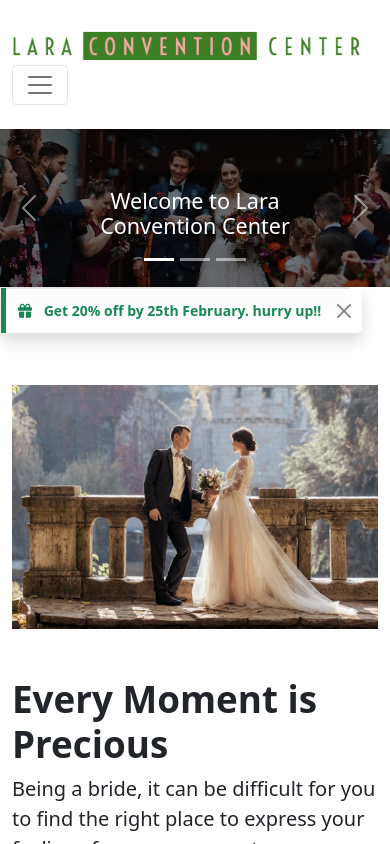
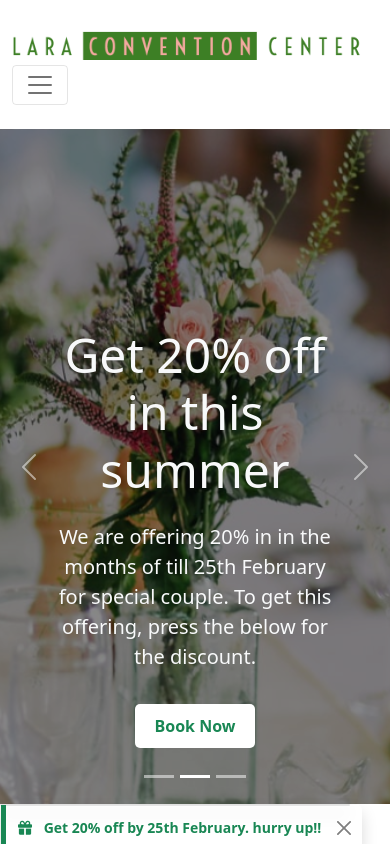
Before and after one commit to hasan-mohammad-bd/lara-convention-center-bootstrap-public, a plain HTML site: page index.html in a window 390 px wide. Both pictures are taken after a click on the link 187 px from the left and 44 px from the top of the page. Shown: the top 844 px of the page. Drawn offline with nearby package versions, Linux system fonts and the light colour scheme.

```diff
--- a/index.html
+++ b/index.html
@@ -53,7 +53,7 @@
     <!-- showcase section -->
 
     <section class="showcase">
-        <div class="container-xxl p-0 mx-auto">
+        <div style="" class="">
           <div id="carouselExampleDark" class="carousel carousel-light slide" data-bs-ride="carousel">
             <div class="carousel-indicators">
               <button type="button" data-bs-target="#carouselExampleDark" data-bs-slide-to="0" class="active" aria-current="true" aria-label="Slide 1"></button>
@@ -61,31 +61,25 @@
               <button type="button" data-bs-target="#carouselExampleDark" data-bs-slide-to="2" aria-label="Slide 3"></button>
             </div>
             <div class="carousel-inner">
-              <div class="carousel-item active" data-bs-interval="10000">
-                <img src="./images/banner-1.png" class="d-block img-fluid" alt="...">
+              <div style="background-position:center;height: 80vh;background-size: cover;background-image: url(./images/banner-1.png);" class="carousel-item active" data-bs-interval="5000">
                 <div class="carousel-caption">
-                  <h1 class="fs-48 text-light my-4 d-none d-md-block">Welcome to Lara Convention Center</h1>
-                  <h4 class="d-md-none">Welcome to Lara Convention Center</h4>
-                  <p class="lead text-light d-none d-md-block">Lara convention center is the perfect venue to hold your next intimate event. It is nestled in a terrific location in Uttara, Dhaka and just minutes’ drive from Shahajalal International Airport.</p>
-                    <a class="lara-btn my-3 d-none d-md-inline-block" href="#best-deal ">Book Now</a>
+                  <h1 class="fs-48 text-light my-4">Welcome to Lara Convention Center</h1>
+                  <p class="lead text-light">Lara convention center is the perfect venue to hold your next intimate event. It is nestled in a terrific location in Uttara, Dhaka and just minutes’ drive from Shahajalal International Airport.</p>
+                    <a class="lara-btn my-3" href="#best-deal ">Book Now</a>
                 </div>
               </div>
-              <div class="carousel-item" data-bs-interval="10000">
-                <img src="./images/banner.png" class="d-block img-fluid" alt="...">
+              <div style="background-position:center;height: 80vh;background-size: cover;background-image: url(./images/banner.png);" class="carousel-item" data-bs-interval="5000">
                 <div class="carousel-caption">
-                  <h1 class="fs-48 text-light d-none d-md-block my-4">Get 20% off in this summer</h1>
-                  <h4 class="d-md-none">Get 20% off in this summer</h4>
-                  <p class="lead text-light d-none d-md-block">We are offering 20% in in the months of till 25th February for special couple. To get this offering, press the below for the discount.</p>
-                    <a class="lara-btn my-3 d-none d-md-inline-block" href="#best-deal">Book Now</a>
+                  <h1 class="fs-48 text-light my-4">Get 20% off in this summer</h1>
+                  <p class="lead text-light">We are offering 20% in in the months of till 25th February for special couple. To get this offering, press the below for the discount.</p>
+                    <a class="lara-btn my-3" href="#best-deal">Book Now</a>
                 </div>
               </div>
-              <div class="carousel-item" data-bs-interval="10000">
-                <img src="./images/banner-2.png" class="d-block img-fluid" alt="...">
+              <div style="background-position:center;height: 80vh;background-size: cover;background-image: url(./images/banner-2.png);" class="carousel-item" data-bs-interval="5000">
                 <div class="carousel-caption">
-                  <h1 class="fs-48 text-light my-4 d-none d-md-block">We are offering welcome drink for FREE</h1>
-                  <h4 class="d-md-none">We are offering welcome drink for FREE</h4>
-                  <p class="lead text-light d-none d-md-block">As every guest is special, we are serving a special refresh drink with lemon. this is totally free. Most of out guest like this special drink so much</p>
-                    <a class="lara-btn my-3 d-none d-md-inline-block" href="#best-deal">Book Now</a>
+                  <h1 class="fs-48 text-light">We are offering welcome drink for FREE</h1>
+                  <p class="lead text-light">As every guest is special, we are serving a special refresh drink with lemon. this is totally free. Most of out guest like this special drink so much</p>
+                    <a class="lara-btn my-3" href="#best-deal">Book Now</a>
                 </div>
               </div>
             </div>
@@ -100,10 +94,11 @@
           </div>
         </div>
     </section>
+
    <!-- toast -->
    <div class="toast show" role="alert" aria-live="assertive" aria-atomic="true"
    >
-     <div class="d-flex position-absolute shadow rounded-3">
+     <div class="d-flex position-absolute shadow rounded-3 ">
        <div style="border-left: 5px solid #198754;" class="toast-body text-success fw-bolder bottom-100"><span class="me-2"><i class="fas fa-gift"></i></span> Get 20% off by 25th February. hurry up!!</div>
        <button type="button" class="btn-close me-2 m-auto" data-bs-dismiss="toast" aria-label="Close"></button>
      </div>
@@ -376,6 +371,6 @@
 
     <!-- Bootstrap JavaScript Libraries -->
     <script src="https://cdn.jsdelivr.net/npm/@popperjs/core@2.9.2/dist/umd/popper.min.js" integrity="sha384-IQsoLXl5PILFhosVNubq5LC7Qb9DXgDA9i+tQ8Zj3iwWAwPtgFTxbJ8NT4GN1R8p" crossorigin="anonymous"></script>
-    <script src="https://cdn.jsdelivr.net/npm/bootstrap@5.0.2/dist/js/bootstrap.min.js" integrity="sha384-cVKIPhGWiC2Al4u+LWgxfKTRIcfu0JTxR+EQDz/bgldoEyl4H0zUF0QKbrJ0EcQF" crossorigin="anonymous"></script>
+
   </body>
 </html>
```
